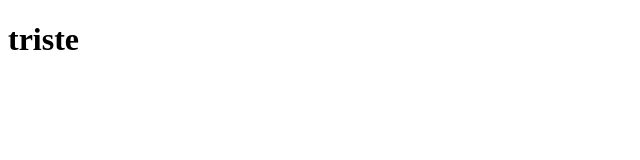
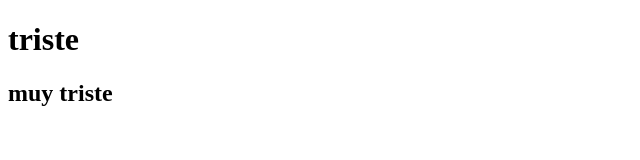
Before and after one commit to Maury-Torres/prueba, a plain HTML site: page index2.html in a window 1280 px wide. Shown: the whole page, without its empty margins (0-640 px from the left). Drawn offline with Linux system fonts and the light colour scheme.

Commit message:
añadi un h2

```diff
--- a/index2.html
+++ b/index2.html
@@ -7,5 +7,6 @@
 </head>
 <body>
     <h1>triste</h1>
+    <h2>muy triste</h2>
 </body>
 </html>
```
